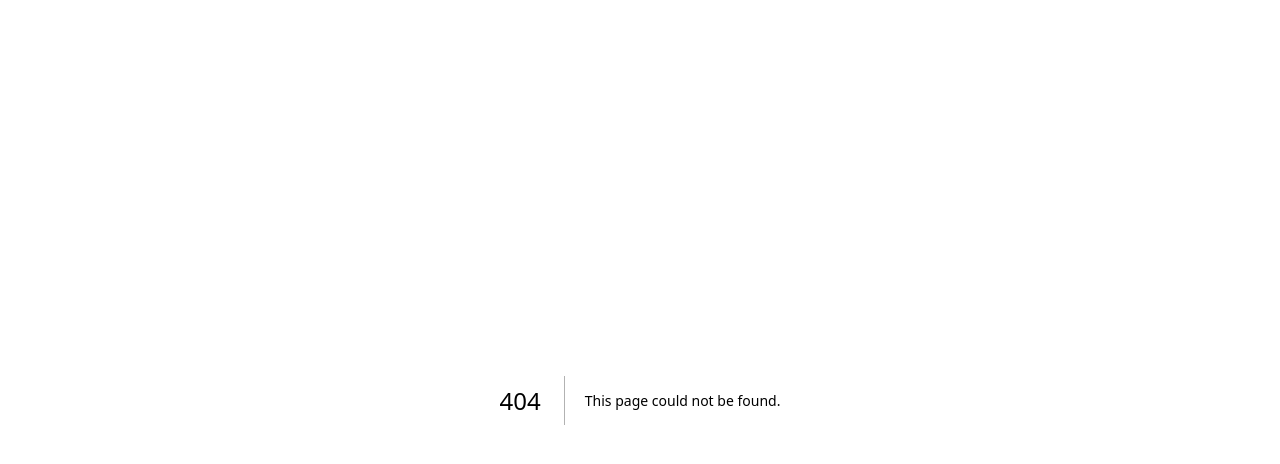
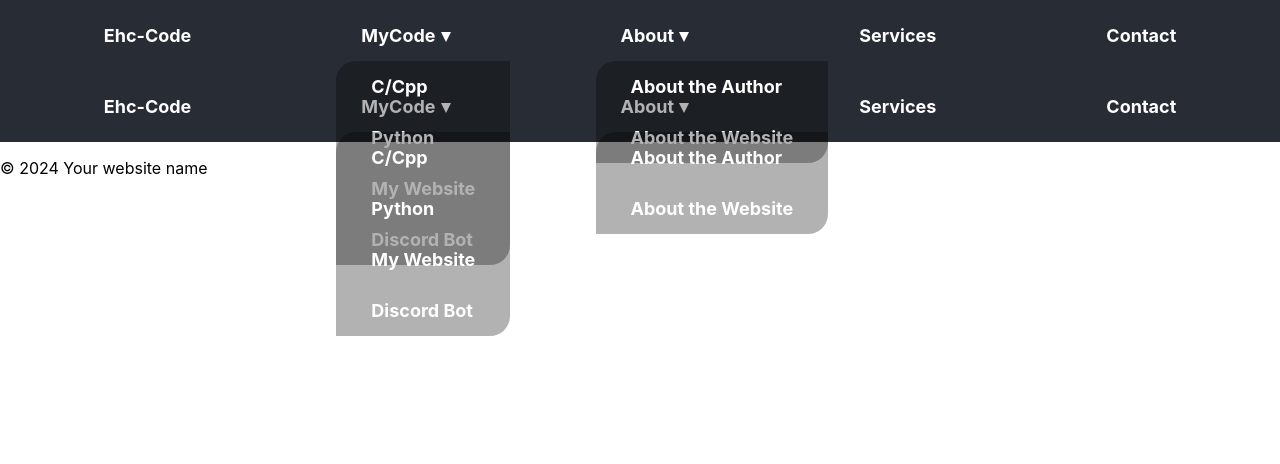
Before and after one commit to ehcgnahc/react-next, a Next.js app: page /Header in a window 1280 px wide. Before the commit this address had no page. Shown: the top 464 px of the page. Built offline with nearby package versions, Linux system fonts and the light colour scheme.

Commit message:
header fixing

```diff
--- /dev/null
+++ b/pages/Footer.js
@@ -0,0 +1,9 @@
+function Footer() {
+    return (
+        <footer>
+            <p>&copy; {new Date().getFullYear()} Your website name</p>
+        </footer>
+    );
+}
+
+export default Footer;
--- /dev/null
+++ b/pages/Header.js
@@ -0,0 +1,38 @@
+import Link from 'next/link';
+import styles from '../styles/Header.module.css';
+
+function Header() {
+    return (
+        <header>
+            <nav className={styles.menu}>
+                <ul>
+                    <li className={styles.hover}><Link href="/">Ehc-Code</Link></li>
+                    <li>
+                        <Link href="/">MyCode<span className={styles.downArrow}></span></Link>
+                        <div className={styles.dropdown}>
+                            <ul>
+                                <li><Link href="/Code-Cpp">C/Cpp</Link></li>
+                                <li><Link href="/">Python</Link></li>
+                                <li><Link href="/">My Website</Link></li>
+                                <li><Link href="/">Discord Bot</Link></li>
+                            </ul>
+                        </div>
+                    </li>
+                    <li>
+                        <Link href="/">About<span className={styles.downArrow}></span></Link>
+                        <div className={styles.dropdown}>
+                            <ul>
+                                <li><Link href="/About-the-Aurthor">About the Author</Link></li>
+                                <li><Link href="/">About the Website</Link></li>
+                            </ul>
+                        </div>
+                    </li>
+                    <li><a href="/">Services</a></li>
+                    <li><Link href="/Contact">Contact</Link></li>
+                </ul>
+            </nav>
+        </header>
+    );
+}
+
+export default Header;
--- /dev/null
+++ b/pages/_app.js
@@ -0,0 +1,18 @@
+import Header from './Header';
+import Footer from './Footer';
+import '../styles/global.css';
+import '../styles/Header.module.css';
+
+function MyApp({ Component, pageProps }) {
+  return (
+    <>
+      <Header />
+      <main>
+        <Component {...pageProps} />
+      </main>
+      <Footer />
+    </>
+  );
+}
+
+export default MyApp;
--- /dev/null
+++ b/styles/Header.module.css
@@ -0,0 +1,113 @@
+.menu {
+    background-color: #282c34;
+    display: flex;
+    flex-direction: column;
+    align-items: center;
+    justify-content: center;
+    font-size: calc(10px + 2vmin);
+    color: white;
+}
+
+.menu ul {
+    list-style-type: none;
+    padding: 0;
+    display: flex;
+    justify-content: space-around;
+    margin: 10px;
+    gap: 120px;
+}
+
+.menu ul li {
+    padding: 5px;
+    position: relative;
+    margin: 0;
+}
+
+.menu ul li a {
+    position: relative;
+    display: inline-block;
+    border: none;
+    padding: 10px 20px;
+    cursor: pointer;
+    color: white;
+    font-weight: 700;
+    font-size: large;
+    text-decoration: none;
+}
+
+.hover a::after {
+    content: '';
+    position: absolute;
+    left: 0;
+    bottom: 0;
+    width: 0;
+    height: 4px;
+    background-color: white;
+    transition: width 0.3s ease-in-out;
+}
+
+.hover a:hover::after {
+    width: 100%;
+}
+
+.downArrow {
+    display: inline-block;
+    margin-left: 5px;
+    width: 0;
+    height: 0;
+    border-left: 5px solid transparent;
+    border-right: 5px solid transparent;
+    border-top: 10px solid #fff;
+}
+
+.dropdown {
+    position: absolute;
+    display: block;
+    width: auto;
+    background: rgba(0, 0, 0, 0.3);
+    z-index: 999;
+    white-space: nowrap;
+    top: 100%;
+    left: 0;
+    border-radius: 20px 0 20px 0;
+    overflow: hidden;
+    padding: 0;
+    margin: 0;
+}
+
+.dropdown ul {
+    list-style-type: none;
+    display: block;
+    padding: 0;
+    margin: 0;
+    width: 100%;
+}
+
+.dropdown ul li {
+    padding: 5px 15px;
+    color: white;
+    text-decoration: none;
+    display: block;
+    width: 100%;
+    transition: text-indent 0.3s ease-in-out;
+    font-weight: 500;
+    text-align: left;
+}
+
+.dropdown ul li:first-child {
+    border-top-left-radius: 17.5px;
+}
+
+.dropdown ul li:last-child {
+    border-bottom-right-radius: 17.5px;
+}
+
+.dropdown ul li:hover {
+    background: linear-gradient(to right, #4daefe, #00f2fe);
+    color: whitesmoke;
+    text-indent: 5px;
+}
+
+li:hover .dropdown {
+    display: block;
+}
```
Also changed, not shown: pages/first-post.js (added, +12 -0 lines), pages/index.js (+7 -126 lines), styles/global.css (line endings or trailing spaces).
